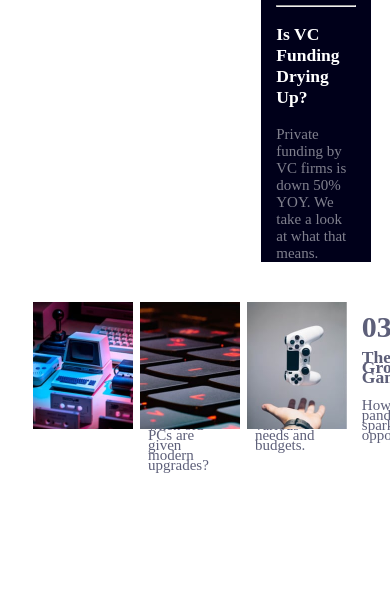
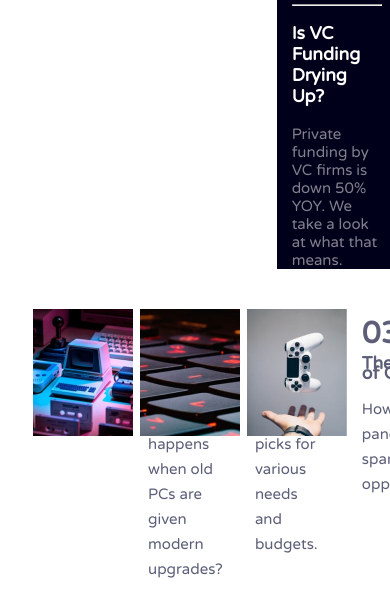
Before and after one commit to DTC-Formation/evaluation-html-css-miranaadr, a plain HTML site: page index.html in a window 390 px wide. Shown: the part 710-1325 px from the top of the page. Before the commit the page ends 1213 px from the top, so only its background shows below. Drawn offline with Linux system fonts and the light colour scheme.

Commit message:
intégration font OK , mobile NOK , miandry kely fa tsy maintsy manohy asa indray

```diff
--- a/assets/style.css
+++ b/assets/style.css
@@ -2,7 +2,9 @@ html{
     margin:0 25px 25px 25px;
     font-size: 15px;
     color: hsl(236, 13%, 42%);
-    overflow: hidden;
+    font-family: 'EB Garamond', serif;
+    font-family: 'M PLUS 1p', sans-serif;
+    font-family: 'Varela Round', sans-serif;
 }
 .topnav {
     overflow: hidden;
@@ -83,3 +85,6 @@ html{
     padding-left:15px;
     line-height:10px;
 }
+.card2 span{
+    line-height:25px;
+}
--- a/index.html
+++ b/index.html
@@ -6,6 +6,9 @@
 
   <link rel="icon" type="image/png" sizes="32x32" href="./assets/images/favicon-32x32.png">
   <link rel="stylesheet" href="./assets/style.css">
+  <link rel="preconnect" href="https://fonts.googleapis.com">
+  <link rel="preconnect" href="https://fonts.gstatic.com" crossorigin>
+  <link href="https://fonts.googleapis.com/css2?family=EB+Garamond&family=M+PLUS+1p&family=Varela+Round&display=swap" rel="stylesheet">
 
   <title>Frontend Mentor | News homepage</title>
 
```
